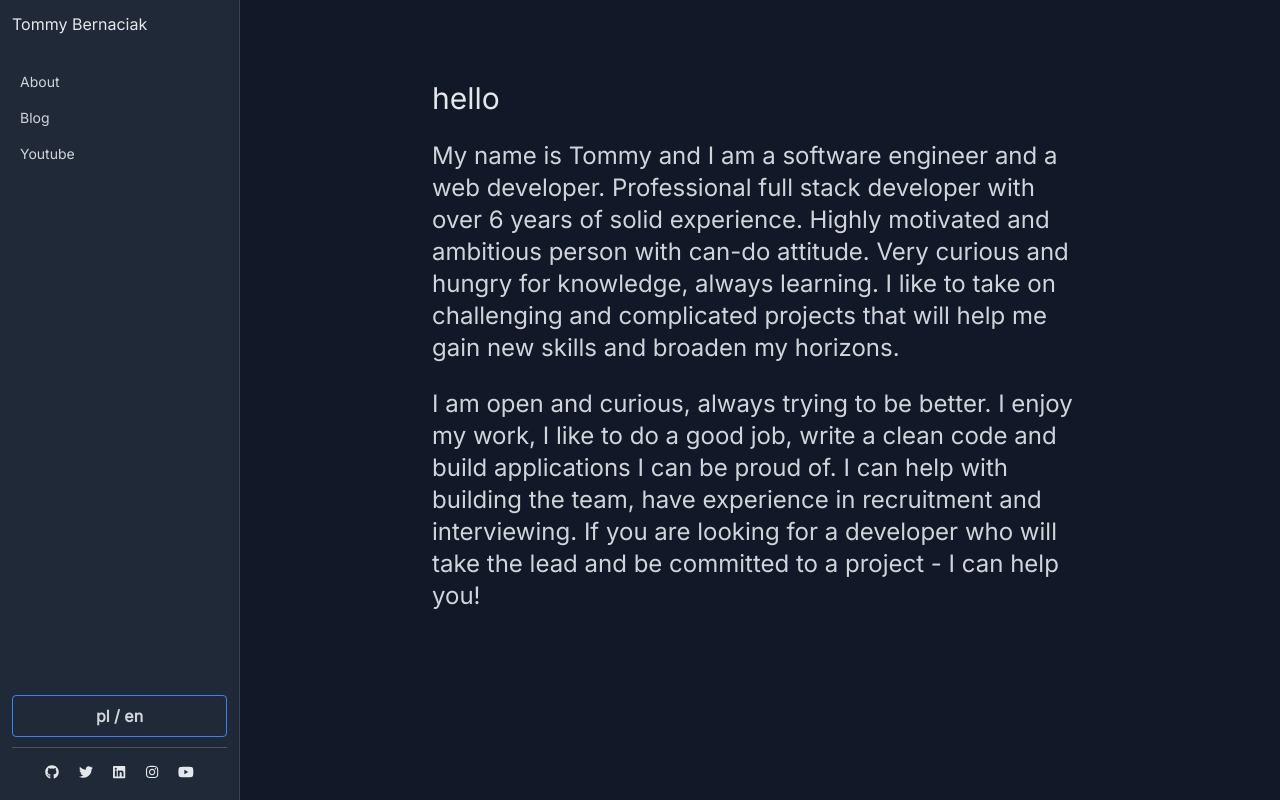
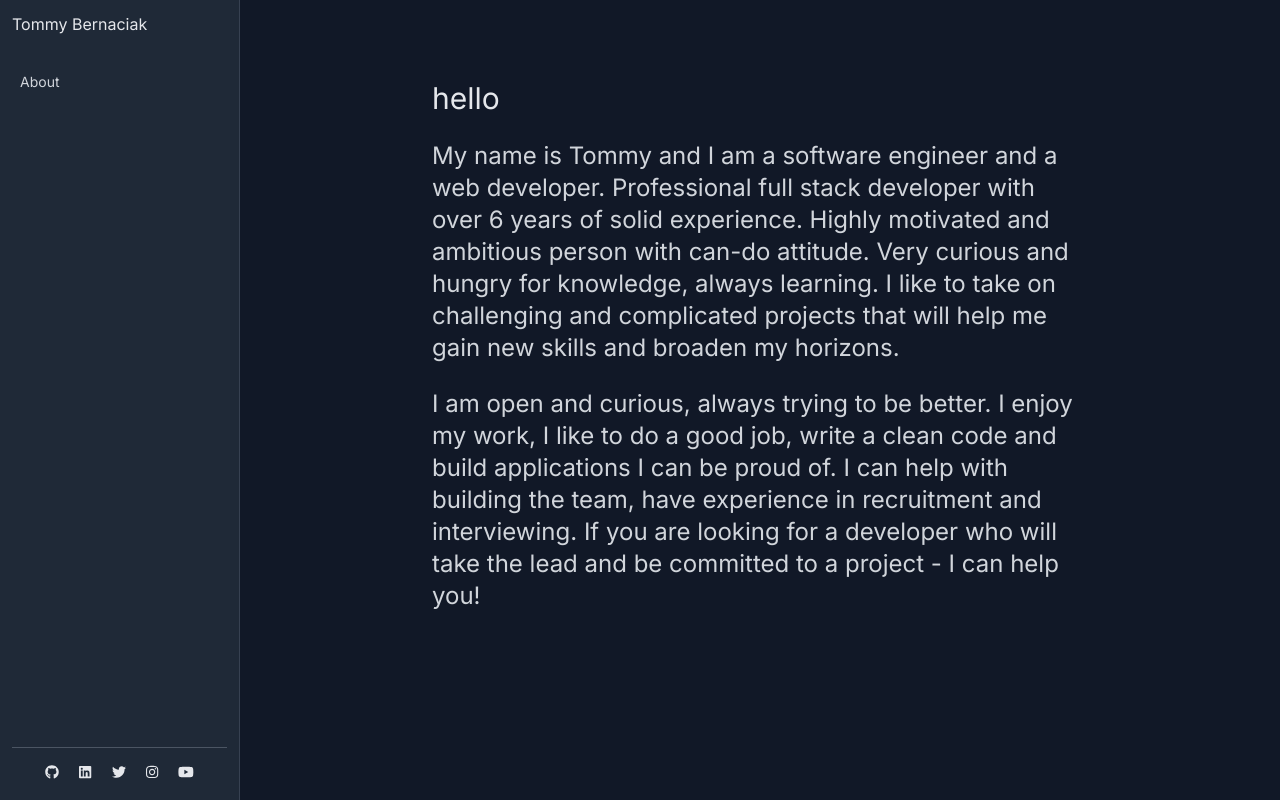
Before and after one commit to tommybernaciak/tommy-page, a React (Create React App) app: page / in a window 1280 px wide. Built offline with nearby package versions, Linux system fonts and the light colour scheme.

Commit message:
fixed navbar, added router

```diff
--- a/package.json
+++ b/package.json
@@ -19,6 +19,7 @@
     "@types/react-dom": "^17.0.0",
     "react": "^17.0.2",
     "react-dom": "^17.0.2",
+    "react-router-dom": "^6.2.1",
     "react-scripts": "4.0.3",
     "typescript": "^4.1.2",
     "web-vitals": "^1.0.1"
--- a/src/components/content/Content.tsx
+++ b/src/components/content/Content.tsx
@@ -1,10 +1,14 @@
+import { Route, Routes } from 'react-router-dom';
 import About from '../../pages/About';
 
 function Content() {
 	return (
 		<div className="flex-1 bg-gray-900">
 			<main className="h-screen overflow-y-auto">
-				<About />
+				<Routes>
+					<Route path="/" element={<About />} />
+					<Route path="about" element={<About />} />
+				</Routes>
 			</main>
 		</div>
 	);
--- a/src/components/navbar/Navbar.tsx
+++ b/src/components/navbar/Navbar.tsx
@@ -1,33 +1,52 @@
-import { FunctionComponent, ReactElement } from 'react';
-import NavbarLink from './NavbarLink';
+import { FunctionComponent, ReactElement, useState } from 'react';
+import { Link } from 'react-router-dom';
 import Social from './Social';
+import { FontAwesomeIcon } from '@fortawesome/react-fontawesome';
+import { faBars } from '@fortawesome/free-solid-svg-icons';
+
+const navVisibleClass = '-translate-x-full';
 
 const Navbar: FunctionComponent = (): ReactElement => {
+	const [mobileNavClass, setMobileNavClass] = useState(navVisibleClass);
+	const toggleMenu = () => {
+		setMobileNavClass(prev => (prev === '' ? navVisibleClass : ''));
+	};
 	return (
-		<aside className="will-change-transform transform transition-transform -translate-x-full absolute top-0 left-0 md:relative md:translate-x-0 w-3/4 md:w-60 h-full min-h-screen p-3 bg-gray-800 border-r border-gray-700 flex flex-col gap-2.5 z-20 sidebar">
-			<p className=" mb-5 flex items-center gap-2 text-gray-200 cursor-pointer">
+		<>
+			<aside
+				className={`bg-gray-800 border-r border-gray-700 flex flex-col gap-2.5 z-20 w-48 md:w-60 min-h-screen p-3
+				 will-change-transform transform transition-transform  md:translate-x-0
+				 absolute md:relative inset-y-0 left-0 ${mobileNavClass}`}
+			>
+				<Link className=" mb-5 flex items-center gap-2 text-gray-200 cursor-pointer" to="/">
 					Tommy Bernaciak
-			</p>
+				</Link>
 
 				<ul className="list-none flex flex-col gap-1">
 					<li>
-					<NavbarLink text="About" />
-				</li>
-				<li>
-					<NavbarLink text="Blog" />
-				</li>
-				<li>
-					<NavbarLink text="Youtube" />
+						<Link
+							className=" px-2 py-1.5 rounded-md text-sm flex items-center justify-between text-gray-300 hover:text-gray-200 hover:bg-gray-700 cursor-pointer"
+							to="/about"
+						>
+							About
+						</Link>
 					</li>
 				</ul>
 
 				<div className="flex-1"></div>
 
-			<button className="bg-transparent hover:bg-blue-500 text-gray-300 font-semibold hover:text-white py-2 px-4 border border-blue-500 hover:border-transparent rounded">
+				{/* <button className="bg-transparent hover:bg-blue-500 text-gray-300 font-semibold hover:text-white py-2 px-4 border border-blue-500 hover:border-transparent rounded">
 				pl / en
-			</button>
+			</button> */}
 				<Social />
 			</aside>
+			<button
+				onClick={toggleMenu}
+				className="md:hidden absolute top-3 right-3 z-10 bg-transparent hover:bg-blue-500 text-gray-300 font-semibold hover:text-white py-2 px-4 border border-blue-500 hover:border-transparent rounded focus:outline-none"
+			>
+				<FontAwesomeIcon icon={faBars} />
+			</button>
+		</>
 	);
 };
 
--- a/src/components/navbar/NavbarLink.tsx
+++ /dev/null
@@ -1,18 +0,0 @@
-import { FunctionComponent, memo, ReactElement } from 'react';
-
-interface IProps {
-	text: string;
-}
-
-const NavbarLink: FunctionComponent<IProps> = ({ text }): ReactElement => {
-	return (
-		<a
-			className="px-2 py-1.5 rounded-md text-sm flex items-center justify-between text-gray-300 hover:text-gray-200 hover:bg-gray-700 cursor-pointer"
-			href="#"
-		>
-			<span>{text}</span>
-		</a>
-	);
-};
-
-export default memo(NavbarLink);
--- a/src/components/navbar/Social.tsx
+++ b/src/components/navbar/Social.tsx
@@ -7,42 +7,67 @@ import {
 	faYoutube,
 	IconDefinition
 } from '@fortawesome/free-brands-svg-icons';
-import { FunctionComponent, ReactElement } from 'react';
+import { FunctionComponent, ReactElement, useMemo } from 'react';
 
+interface ISocial {
+	icon: IconDefinition;
+	name: string;
+	url: string;
+}
 interface IProps {
-	icon: IconDefinition;
-	srTitle: string;
+	social: ISocial;
 }
 
-const SocialIcon: FunctionComponent<IProps> = ({ icon, srTitle }): ReactElement => {
+const SocialIcon: FunctionComponent<IProps> = ({ social }): ReactElement => {
 	return (
-		<a className="px-2 py-1.5 rounded-md text-sm block text-gray-200 hover:text-gray-100 hover:bg-gray-700 cursor-pointer">
-			<span className="sr-only">{srTitle}</span>
+		<a
+			className="px-2 py-1.5 rounded-md text-sm block text-gray-200 hover:text-gray-100 hover:bg-gray-700 cursor-pointer"
+			href={social.url}
+			target="_blank"
+			rel="noreferrer"
+		>
+			<span className="sr-only">{social.name}</span>
 			<span>
-				<FontAwesomeIcon icon={icon} />
+				<FontAwesomeIcon icon={social.icon} />
 			</span>
 		</a>
 	);
 };
 
 const Social: FunctionComponent = (): ReactElement => {
+	const social: ISocial[] = useMemo(() => {
+		return [
+			{ name: 'GitHub', icon: faGithub, url: 'https://github.com/tommybernaciak' },
+			{
+				name: 'LinkedIn',
+				icon: faLinkedin,
+				url: 'https://www.linkedin.com/in/tommy-bernaciak/'
+			},
+			{
+				name: 'Twitter',
+				icon: faTwitter,
+				url: 'https://twitter.com/tommybernaciak'
+			},
+			{
+				name: 'Instagram',
+				icon: faInstagram,
+				url: 'https://www.linkedin.com/in/tommy-bernaciak/'
+			},
+			{
+				name: 'Youtube',
+				icon: faYoutube,
+				url: 'https://www.linkedin.com/in/tommy-bernaciak/'
+			}
+		];
+	}, []);
+
 	return (
 		<ul className="list-none flex flex-wrap justify-center gap-1 pt-2 border-t border-gray-600 text-gray-200">
-			<li>
-				<SocialIcon icon={faGithub} srTitle="github" />
-			</li>
-			<li>
-				<SocialIcon icon={faTwitter} srTitle="twitter" />
-			</li>
-			<li>
-				<SocialIcon icon={faLinkedin} srTitle="linkedin" />
-			</li>
-			<li>
-				<SocialIcon icon={faInstagram} srTitle="instagram" />
-			</li>
-			<li>
-				<SocialIcon icon={faYoutube} srTitle="youtube" />
-			</li>
+			{social.map(s => (
+				<li key={s.name}>
+					<SocialIcon social={s} />
+				</li>
+			))}
 		</ul>
 	);
 };
--- a/src/index.tsx
+++ b/src/index.tsx
@@ -1,15 +1,18 @@
-import React from "react";
-import ReactDOM from "react-dom";
-import "@fontsource/inter";
-import "./index.css";
-import App from "./App";
-import reportWebVitals from "./reportWebVitals";
+import React from 'react';
+import ReactDOM from 'react-dom';
+import '@fontsource/inter';
+import './index.css';
+import App from './App';
+import reportWebVitals from './reportWebVitals';
+import { BrowserRouter } from 'react-router-dom';
 
 ReactDOM.render(
-  <React.StrictMode>
-    <App />
-  </React.StrictMode>,
-  document.getElementById("root")
+	<React.StrictMode>
+		<BrowserRouter>
+			<App />
+		</BrowserRouter>
+	</React.StrictMode>,
+	document.getElementById('root')
 );
 
 // If you want to start measuring performance in your app, pass a function
```
Also changed, not shown: 2 other files (tests, documents, lock files or other folders). Lines whose indentation alone changed are shown as unchanged.
